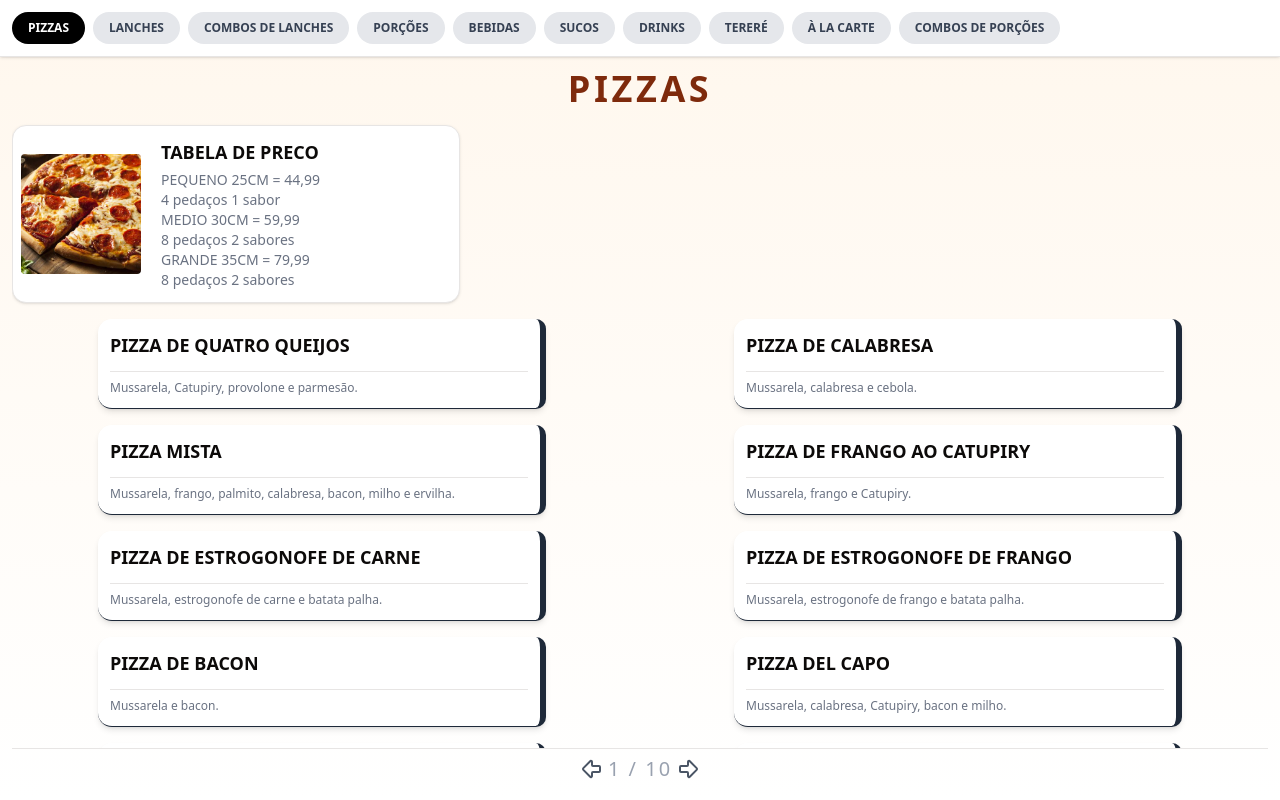
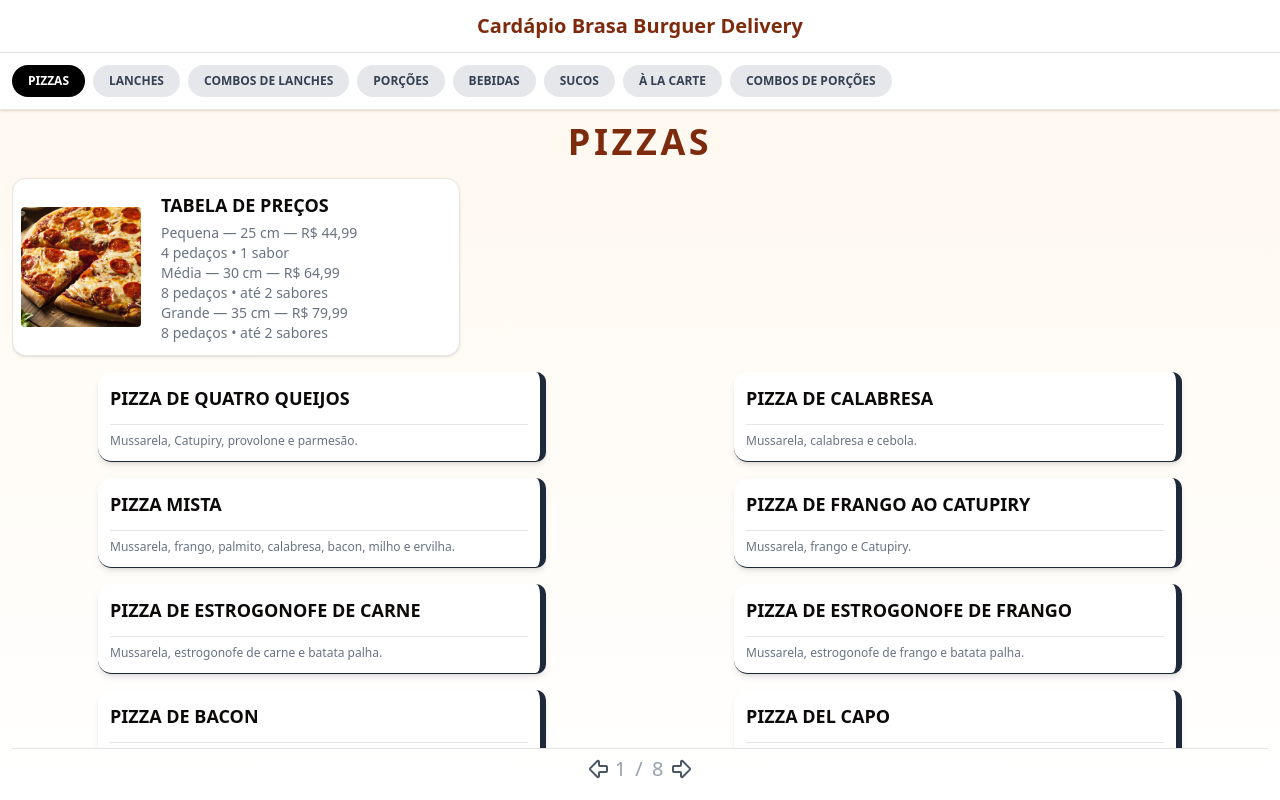
Before and after one commit to brasaburger06-blip/cardapio-brasa, a Next.js app in the folder testecardapioune-master/testecardapioune-master/: page /delivery in a window 1280 px wide. Built offline with nearby package versions, Linux system fonts and the light colour scheme.

Commit message:
Revisa delivery e retira drinks, tereré e cervejas da entrega

```diff
--- a/testecardapioune-master/testecardapioune-master/src/app/delivery/page.tsx
+++ b/testecardapioune-master/testecardapioune-master/src/app/delivery/page.tsx
@@ -3,17 +3,9 @@
 import { useEffect, useMemo, useRef, useState } from "react";
 import { dataBase } from "@/db";
 import { ProductType } from "@/app/types/ProductTypes";
-import Image from "next/image";
 
-import {
-  Card,
-  CardContent,
-  CardDescription,
-  CardTitle,
-} from "@/components/ui/card";
-import CardMenu from "@/app/components/CardMenu";
 import CardPrice from "@/app/testune/card";
-import { ArrowBigLeft, ArrowBigRight, ArrowLeftIcon, ArrowRight } from "lucide-react";
+import { ArrowBigLeft, ArrowBigRight } from "lucide-react";
 import CardMenu2 from "../components/Cardmenu2";
 
 /* ================================
@@ -44,19 +36,22 @@
   const map: Record<string, ProductType[]> = {};
 
   dataBase.forEach((p) => {
-    // verifica se existe ao menos uma variação ativa
-    const hasActiveVariation = p.variations?.some(v => v.status);
+    // O delivery não oferece bebidas alcoólicas nem tereré.
+    if (["DRINKS", "TERERÉ"].includes(p.categoryTitle)) return;
 
-    if (!hasActiveVariation) return;
+    const variations = p.variations?.filter(
+      v => v.status && !["CERVEJAS", "DRINKS PRONTOS"].includes(v.category)
+    );
+    if (!variations?.length) return;
 
     const type = extractProductType(p.categoryTitle);
 
     if (!map[type]) map[type] = [];
-    map[type].push(p);
+    map[type].push({ ...p, variations });
   });
 
   return map;
-}, [dataBase]);
+}, []);
 
 
   /* ================================
@@ -139,6 +134,10 @@
   return (
     <div className="h-screen flex width=1200 flex-col bg-gradient-to-b from-orange-50 to-white">
 
+      <header className="bg-white px-4 py-3 text-center border-b">
+        <h1 className="text-xl font-bold text-orange-900">Cardápio Brasa Burguer Delivery</h1>
+      </header>
+
       {/* MENU SUPERIOR */}
       <nav className="sticky top-0 z-50 bg-white border-b shadow-sm p-3 flex gap-2 overflow-x-auto">
         {productTypes.map((type, index) => (
@@ -178,37 +177,13 @@
 
               {type === "PIZZAS" && (
                 <div className="mb-4">
-                  <Card
-                    className="flex flex-row items-center gap-4 w-full max-w-md p-2 transition-transform hover:scale-105"
-                  >
-                    <div className="relative w-30 h-30 flex-shrink-0 rounded">
-                      <Image
-                        src="/pizza_calabresa_e_mussarela.jpg"
-                        alt={"pizza_calabresa_e_mussarela"}
-                        fill
-                        className="object-cover rounded"
-                      />
-                    </div>
-                    <CardContent className="flex-1 flex flex-col gap-1 p-1">
-                      <CardTitle className="text-lg uppercase">
-                        tabela de preco
-                      </CardTitle>
-                      <CardDescription className="text-sm text-gray-500">
-                        PEQUENO 25CM = 44,99<br />
-                        4 pedaços 1 sabor  <br />
-                        MEDIO 30CM = 59,99<br />
-                        8 pedaços 2 sabores<br />
-                        GRANDE 35CM = 79,99<br />
-                        8 pedaços 2 sabores<br />
-                      </CardDescription>
-                    </CardContent>
-                  </Card>
-                    </div>
+                  <CardPrice />
+                </div>
               )}
 
               <div className="grid grid-cols-1 md:grid-cols-2 gap-4">
-                {productsByType[type].map((product, i) => (
-                  <CardMenu2 key={i} product={product} />
+                {productsByType[type].map((product) => (
+                  <CardMenu2 key={product.id} product={product} />
                 ))}
               </div>
             </div>
```
